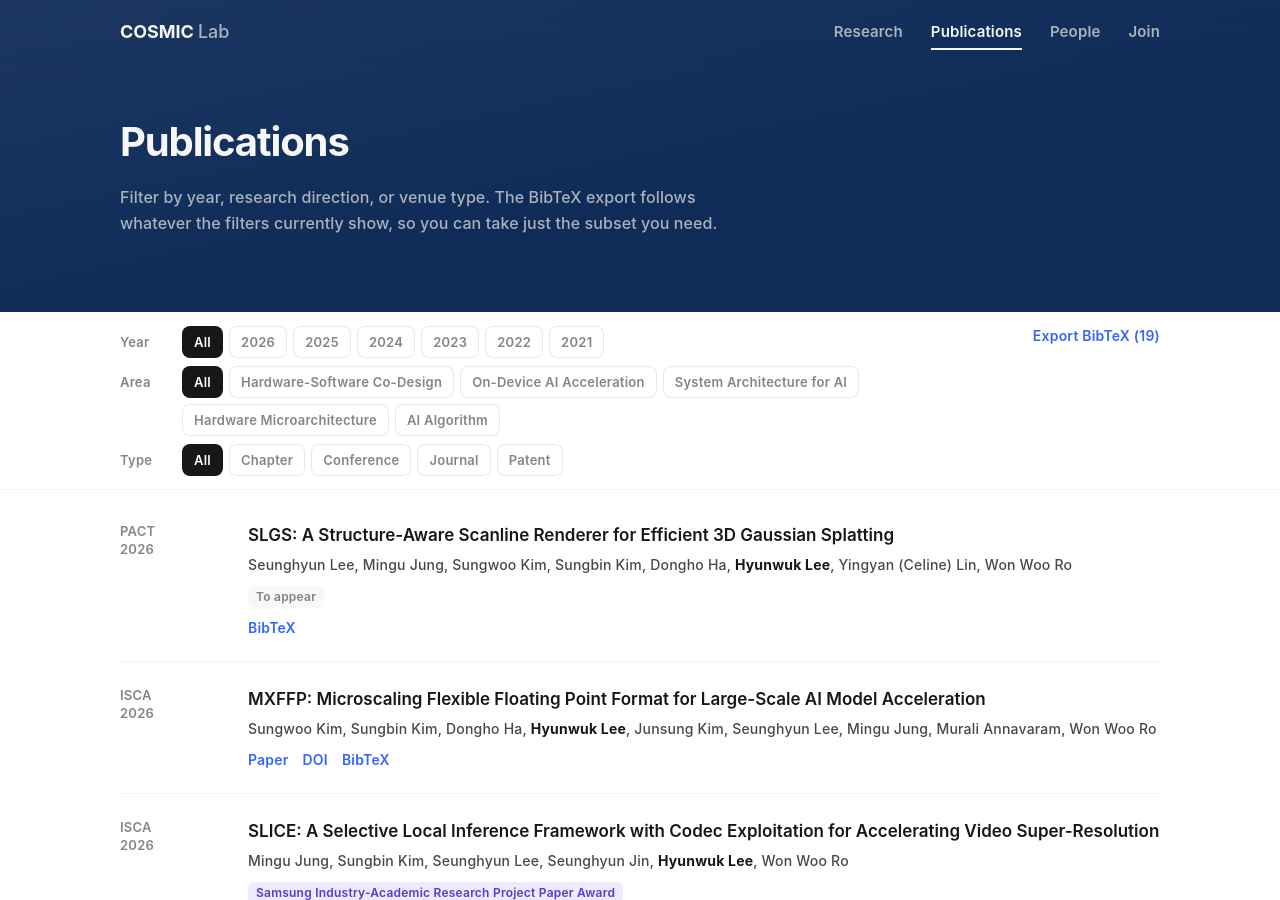
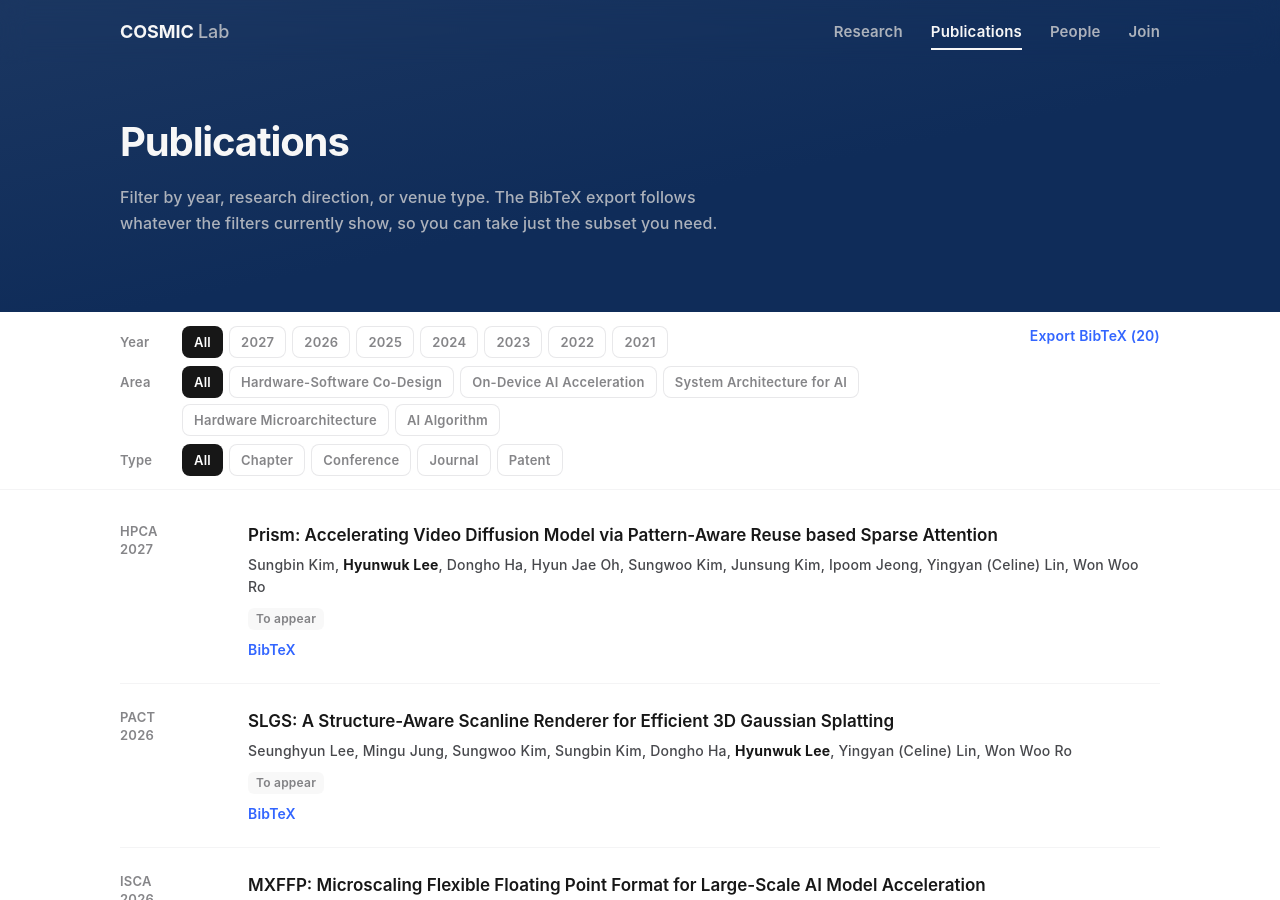
Before and after one commit to thecosmiclab/thecosmiclab.github.io, a Jekyll site: the page built from publications.html, in a window 1280 px wide and 900 px high. Built offline with Jekyll 4.4.1, drawn with Linux system fonts in a browser that asks for light colours; some web fonts are replaced.

Commit message:
Add Prism (HPCA 2027) and feature it under co-design
Prism goes to the top of Publications with a hand-written BibTeX entry
(not in DBLP yet) and a News item. It takes a co-design Selected work
slot; BitL moves to its other area, microarchitecture, so no area
carries four.

Co-Authored-By: Claude Opus 5.5 <noreply@anthropic.com>

```diff
--- a/_data/news.yml
+++ b/_data/news.yml
@@ -2,6 +2,9 @@
 # "Show earlier items". While this list is empty the News section is omitted.
 #
 # `label` is the short tag in the second column — Paper, Award, Talk, Lab, …
+- date: "Nov 04, 2026"
+  label: Paper
+  text: "Prism accepted to HPCA 2027"
 - date: "Sep 01, 2026"
   label: Lab
   text: "Hyunwuk Lee joins the GIST Graduate School of Advanced Semiconductor Engineering as an Assistant Professor"
--- a/_data/publications.yml
+++ b/_data/publications.yml
@@ -29,10 +29,49 @@
 #
 # `bibtex` is the record the Export BibTeX link hands out verbatim. Papers use
 # DBLP's official entry (DBLP bookkeeping fields removed, citation key
-# rewritten to firstauthor+year+shortname); the PACT 2026 paper and the three
-# patents are not in DBLP, so those entries are written by hand.
+# rewritten to firstauthor+year+shortname); the HPCA 2027 and PACT 2026 papers
+# and the three patents are not in DBLP, so those entries are written by hand.
 # Without this field the exporter falls back to a bare generated stub, so keep
 # it filled in for new entries.
+
+- id: p-prism
+  venue: HPCA
+  year: 2027
+  type: conference
+  thrust: [co-design]
+  selected: [co-design]
+  title: "Prism: Accelerating Video Diffusion Model via Pattern-Aware Reuse based Sparse Attention"
+  authors:
+    - { name: "Sungbin Kim" }
+    - { name: "Hyunwuk Lee", me: true }
+    - { name: "Dongho Ha" }
+    - { name: "Hyun Jae Oh" }
+    - { name: "Sungwoo Kim" }
+    - { name: "Junsung Kim" }
+    - { name: "Ipoom Jeong" }
+    - { name: "Yingyan (Celine) Lin" }
+    - { name: "Won Woo Ro" }
+  awards: []
+  labels: ["To appear"]
+  links: []
+  bibtex: |
+    @inproceedings{kim2027prism,
+      author       = {Sungbin Kim and
+                      Hyunwuk Lee and
+                      Dongho Ha and
+                      Hyun Jae Oh and
+                      Sungwoo Kim and
+                      Junsung Kim and
+                      Ipoom Jeong and
+                      Yingyan Celine Lin and
+                      Won Woo Ro},
+      title        = {Prism: Accelerating Video Diffusion Model via Pattern-Aware Reuse
+                      based Sparse Attention},
+      booktitle    = {Proceedings of the {IEEE} International Symposium on High-Performance
+                      Computer Architecture, {HPCA} 2027},
+      year         = {2027},
+      note         = {To appear}
+    }
 
 - id: p-slgs
   venue: PACT
@@ -191,7 +230,7 @@
   year: 2025
   type: conference
   thrust: [micro, co-design]
-  selected: [co-design]
+  selected: [micro]
   title: "BitL: A Hybrid Bit-Serial and Parallel Deep Learning Accelerator for Critical Path Reduction"
   authors:
     - { name: "Seunghyun Lee" }
```
